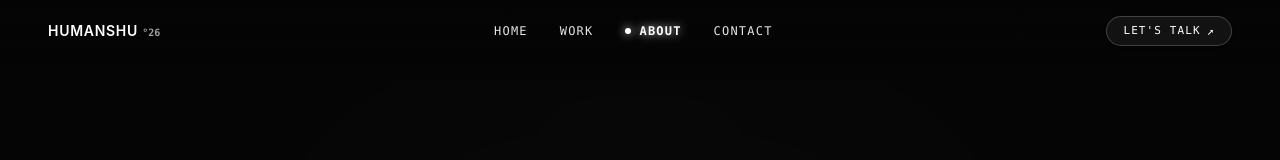
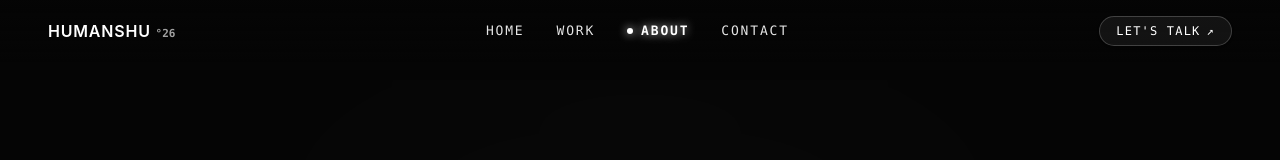
Before and after one commit to araspureh-glitch/humanshu-portfolio, a React (Vite) app: page /about in a window 1280 px wide. Shown: the top 160 px of the page. Built offline with nearby package versions, Linux system fonts and the light colour scheme.

Commit message:
Optimize navbar link font size to 13px with clean minimal typography

```diff
--- a/src/components/Nav.jsx
+++ b/src/components/Nav.jsx
@@ -27,7 +27,7 @@ export default function Nav() {
             to={item.path}
             end={item.path === '/'}
             className={({ isActive }) =>
-              `px-2.5 sm:px-3 py-1 rounded-md text-[11px] font-mono tracking-widest uppercase transition-all duration-200 ${
+              `px-2.5 sm:px-3 py-1 rounded-md text-xs sm:text-[13px] font-mono tracking-[0.14em] uppercase transition-all duration-200 ${
                 isActive
                   ? 'bg-white text-black font-bold border border-white shadow-md'
                   : 'text-neutral-200 font-medium hover:text-white hover:bg-white/10'
--- a/src/components/Navigation.jsx
+++ b/src/components/Navigation.jsx
@@ -34,7 +34,7 @@ export default function Navigation({ introComplete = true, activeSection: active
           : 'bg-gradient-to-b from-[#050505]/95 via-[#050505]/60 to-transparent'
       }`}
     >
-      <div className="max-w-7xl mx-auto px-6 sm:px-12 flex items-center justify-between text-xs font-mono tracking-widest uppercase">
+      <div className="max-w-7xl mx-auto px-6 sm:px-12 flex items-center justify-between font-mono uppercase">
 
         {/* Left: Minimal Editorial Brand Logo */}
         <Link
@@ -42,13 +42,13 @@ export default function Navigation({ introComplete = true, activeSection: active
           onClick={() => setMobileMenuOpen(false)}
           className="group flex items-center gap-2 text-sm tracking-tight text-white hover:opacity-80 transition-opacity"
         >
-          <span className="font-sans font-semibold tracking-wider text-white text-sm uppercase">
-            HUMANSHU <span className="text-neutral-400 font-mono text-[10px] lowercase tracking-normal">°26</span>
+          <span className="font-sans font-semibold tracking-wider text-white text-sm sm:text-base uppercase">
+            HUMANSHU <span className="text-neutral-400 font-mono text-[11px] lowercase tracking-normal">°26</span>
           </span>
         </Link>
 
-        {/* Center Desktop Nav with High Contrast Visible Links */}
-        <nav className="hidden md:flex items-center gap-8 text-xs text-neutral-200">
+        {/* Center Desktop Nav with Optimized Minimal Font Size */}
+        <nav className="hidden md:flex items-center gap-8 text-[13px] text-neutral-200">
           {navItems.map((item) => {
             const isActive = location.pathname === item.path
 
@@ -56,7 +56,7 @@ export default function Navigation({ introComplete = true, activeSection: active
               <Link
                 key={item.name}
                 to={item.path}
-                className={`relative flex items-center gap-2 transition-all duration-200 py-1 cursor-pointer font-mono tracking-widest uppercase ${
+                className={`relative flex items-center gap-2 transition-all duration-200 py-1 cursor-pointer font-mono text-[13px] tracking-[0.14em] uppercase ${
                   isActive
                     ? 'text-white font-bold text-shadow-[0_0_10px_rgba(255,255,255,0.8)]'
                     : 'text-neutral-200 font-medium hover:text-white hover:text-shadow-[0_0_8px_rgba(255,255,255,0.6)]'
@@ -79,7 +79,7 @@ export default function Navigation({ introComplete = true, activeSection: active
         <div className="flex items-center gap-3">
           <Link
             to="/contact"
-            className="hidden sm:flex px-4 py-1.5 rounded-full border border-white/20 bg-white/[0.06] text-white hover:bg-white hover:text-black hover:border-white transition-all duration-300 items-center gap-1.5 text-[11px] font-mono tracking-widest uppercase cursor-pointer shadow-sm"
+            className="hidden sm:flex px-4 py-1.5 rounded-full border border-white/20 bg-white/[0.06] text-white hover:bg-white hover:text-black hover:border-white transition-all duration-300 items-center gap-1.5 text-xs font-mono tracking-widest uppercase cursor-pointer shadow-sm"
           >
             <span>Let's talk</span>
             <span className="text-xs">↗</span>
@@ -88,7 +88,7 @@ export default function Navigation({ introComplete = true, activeSection: active
           {/* Mobile Menu Toggle Button */}
           <button
             onClick={() => setMobileMenuOpen(!mobileMenuOpen)}
-            className="md:hidden px-3.5 py-1.5 rounded-full border border-white/20 bg-white/[0.06] text-white font-mono text-[11px] uppercase tracking-wider flex items-center gap-1.5"
+            className="md:hidden px-3.5 py-1.5 rounded-full border border-white/20 bg-white/[0.06] text-white font-mono text-xs uppercase tracking-wider flex items-center gap-1.5"
           >
             <span>{mobileMenuOpen ? 'CLOSE ✕' : 'MENU ☰'}</span>
           </button>
@@ -99,7 +99,7 @@ export default function Navigation({ introComplete = true, activeSection: active
       {/* Mobile Auto-Layout Dropdown Menu */}
       {mobileMenuOpen && (
         <div className="md:hidden bg-[#070709]/98 border-b border-white/15 backdrop-blur-2xl px-6 py-6 space-y-4 animate-in fade-in slide-in-from-top-4 duration-200">
-          <div className="flex flex-col space-y-3 font-mono text-xs text-neutral-100">
+          <div className="flex flex-col space-y-3 font-mono text-sm text-neutral-100">
             {navItems.map((item) => (
               <Link
                 key={item.name}
```
